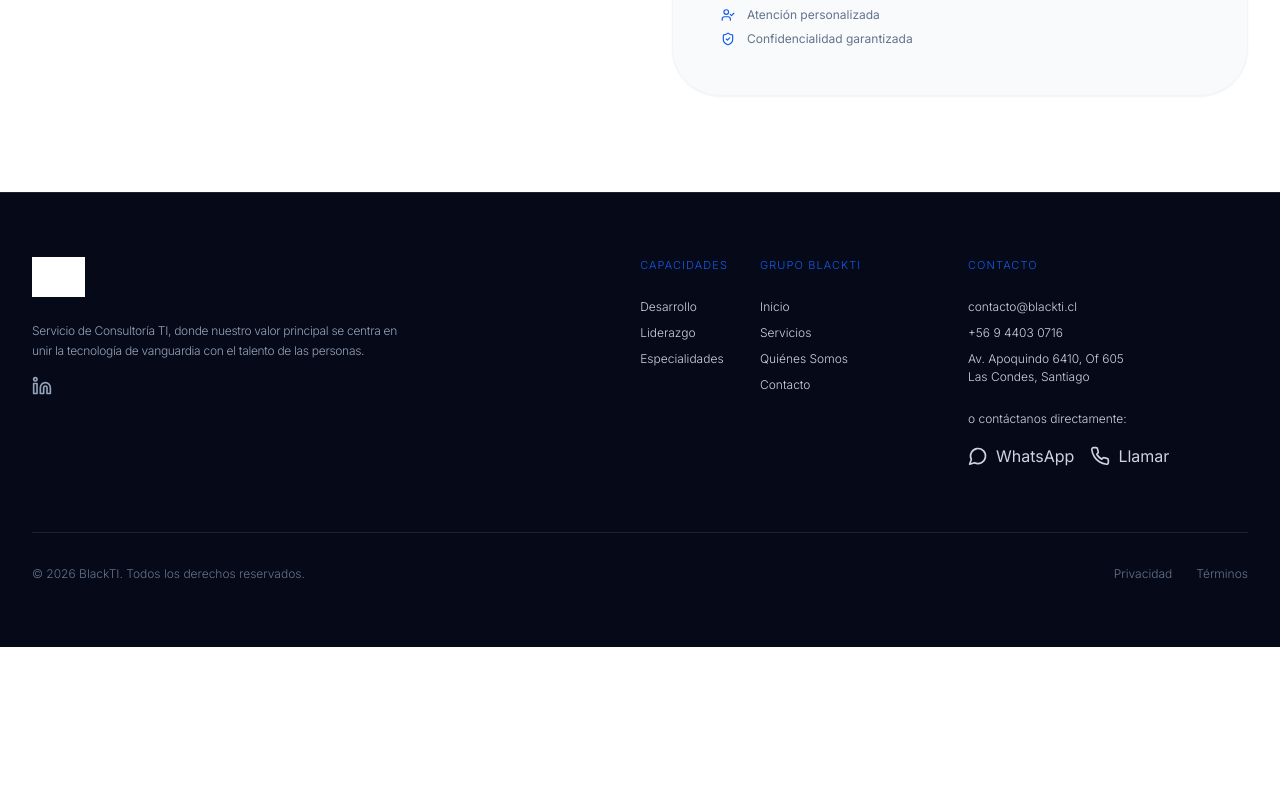
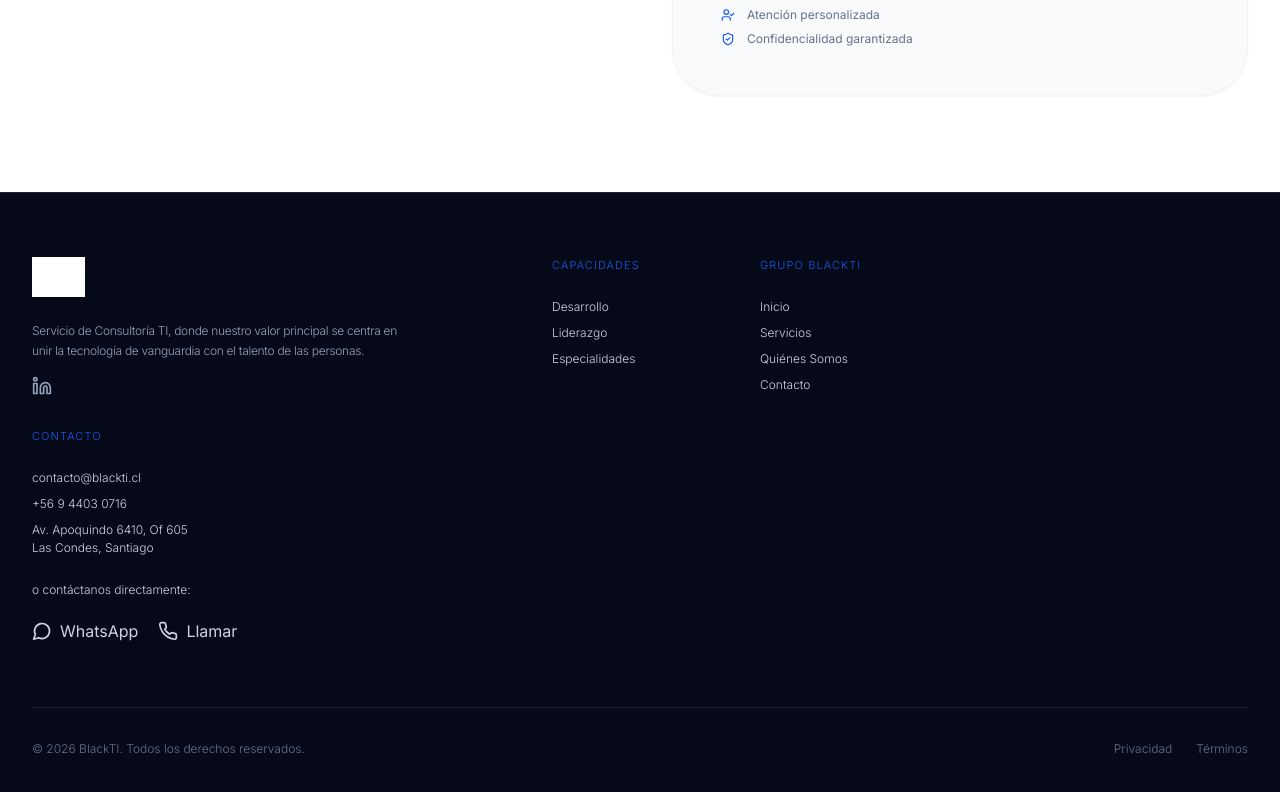
Before and after one commit to asinomas/paginaultima, a React (Vite) app in the folder Pagina_ultima/: page / in a window 1280 px wide. Shown: the part 9397-10189 px from the top of the page. Before the commit the page ends 10044 px from the top, so only its background shows below. Built offline with nearby package versions, Linux system fonts and the light colour scheme; no server answers; grey boxes are pictures that could not be loaded.

Commit message:
Update Footer.tsx

```diff
--- a/Pagina_ultima/src/components/Footer.tsx
+++ b/Pagina_ultima/src/components/Footer.tsx
@@ -18,12 +18,11 @@ const Footer: React.FC<FooterProps> = ({ onNavigate }) => {
       }}
     >
       <div className="container mx-auto max-w-7xl px-4 sm:px-6 lg:px-8">
-
         {/* Grid principal */}
         <div className="grid grid-cols-1 gap-8 md:grid-cols-12 items-start">
 
-          {/* Columna Logo */}
-          <div className="col-span-1 md:col-span-6 lg:col-span-5 flex flex-col items-start">
+          {/* Columna izquierda - Logo + descripción + LinkedIn */}
+          <div className="col-span-1 md:col-span-5 lg:col-span-4 flex flex-col items-start">
             <button
               onClick={() => onNavigate?.('home')}
               className="mb-4 md:mb-6 flex items-center transition-transform hover:scale-105"
@@ -52,8 +51,11 @@ const Footer: React.FC<FooterProps> = ({ onNavigate }) => {
             </a>
           </div>
 
+          {/* Espaciador invisible para simetría (solo visible en lg+) */}
+          <div className="hidden lg:block lg:col-span-1" />
+
           {/* Columna Capacidades */}
-          <div className="md:col-span-2 lg:col-span-2 lg:ml-auto mt-6 md:mt-0">
+          <div className="md:col-span-2 lg:col-span-2 mt-6 md:mt-0">
             <h5
               className="mb-4 md:mb-6 text-[9px] sm:text-[10px] md:text-[11px] font-light uppercase tracking-widest"
               style={{ color: '#135bec' }}
@@ -111,7 +113,10 @@ const Footer: React.FC<FooterProps> = ({ onNavigate }) => {
             </ul>
           </div>
 
-          {/* Columna Contacto */}
+          {/* Espaciador invisible para simetría derecha */}
+          <div className="hidden lg:block lg:col-span-1" />
+
+          {/* Columna Contacto - alineada hacia la derecha */}
           <div className="md:col-span-3 lg:col-span-3 mt-6 md:mt-0">
             <h5
               className="mb-4 md:mb-6 text-[9px] sm:text-[10px] md:text-[11px] font-light uppercase tracking-widest"
@@ -142,8 +147,8 @@ const Footer: React.FC<FooterProps> = ({ onNavigate }) => {
               </li>
             </ul>
 
-            {/* Botones de contacto directo - ahora con íconos lucide y estilo más neutro */}
-            <div className="flex flex-wrap items-center justify-start gap-4 mt-6">
+            {/* Botones de contacto directo */}
+            <div className="flex flex-wrap items-center justify-start gap-5 mt-6">
               <span className="text-[10px] sm:text-[11px] md:text-[12px] font-light text-slate-300">
                 o contáctanos directamente:
               </span>
@@ -192,7 +197,6 @@ const Footer: React.FC<FooterProps> = ({ onNavigate }) => {
             </button>
           </div>
         </div>
-
       </div>
     </footer>
   );
```
